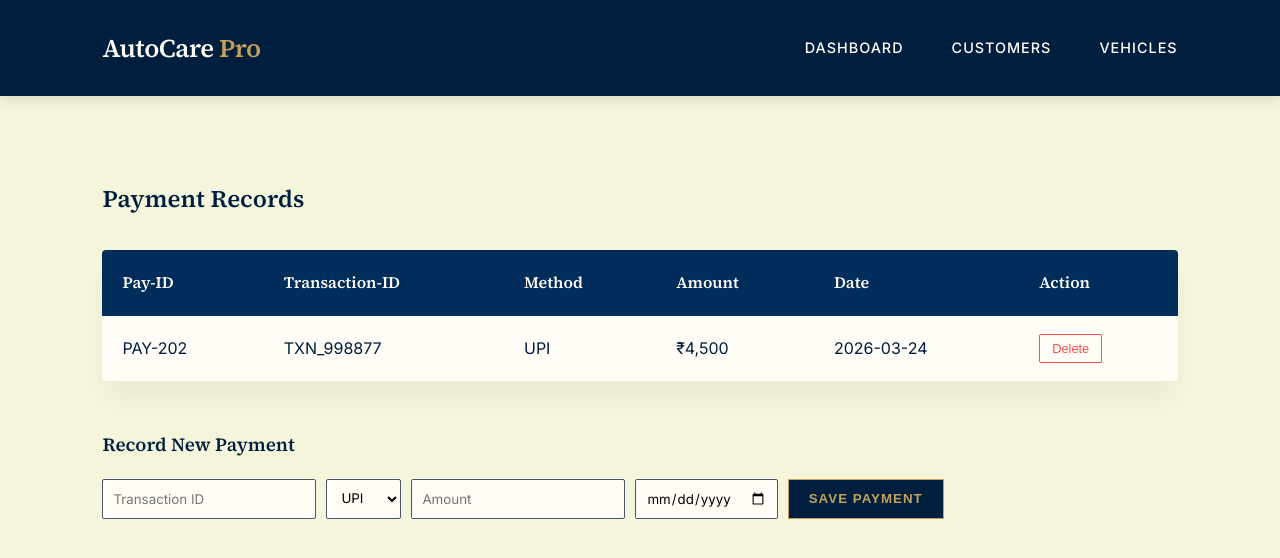
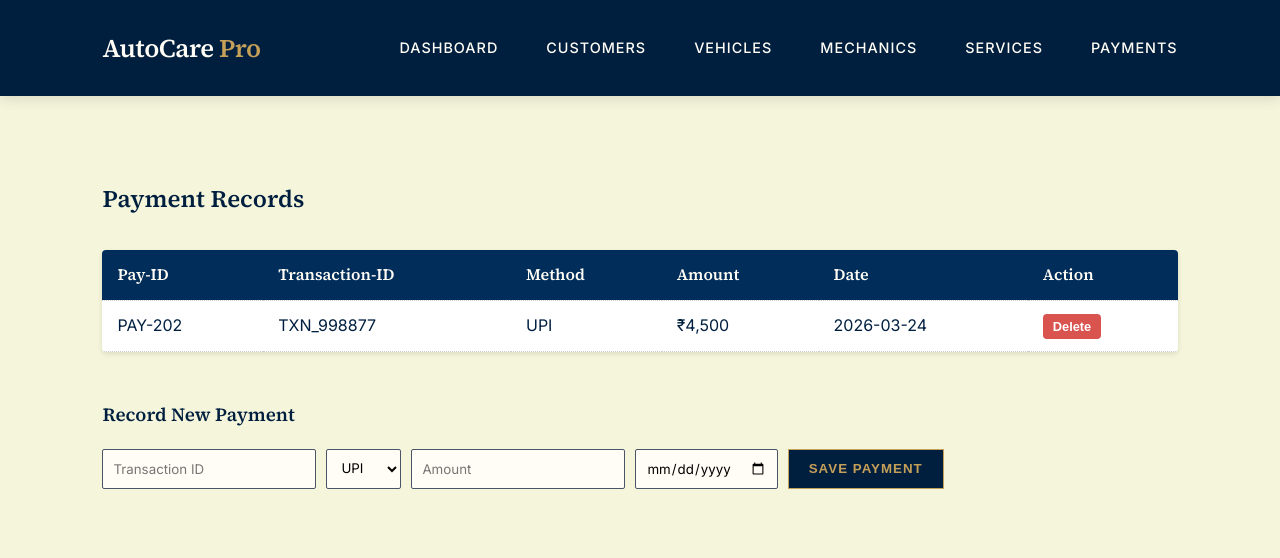
Before and after one commit to codeandcoffee45/dbms, a Flask app: page /payments in a window 1280 px wide. Shown: the top 558 px of the page. Run offline with Flask 3, Linux system fonts and the light colour scheme.

Commit message:
Updated mechanics services payments

```diff
--- a/static/style.css
+++ b/static/style.css
@@ -150,3 +150,32 @@ tr:hover td {
     background: var(--gold-accent);
     color: var(--navy);
 }
+/* Table Layout */
+.admin-table {
+    width: 100%;
+    border-collapse: collapse;
+    margin-top: 20px;
+    background-color: #ffffff;
+    box-shadow: 0 2px 5px rgba(0,0,0,0.1);
+}
+
+.admin-table th, .admin-table td {
+    padding: 12px 15px;
+    text-align: left;
+    border-bottom: 1px dotted #ccc;
+}
+
+/* Red Delete Button */
+.btn-delete {
+    background-color: #d9534f;
+    color: white;
+    border: none;
+    padding: 5px 10px;
+    border-radius: 4px;
+    cursor: pointer;
+    font-weight: bold;
+}
+
+.btn-delete:hover {
+    background-color: #c9302c;
+}
--- a/templates/base.html
+++ b/templates/base.html
@@ -14,6 +14,9 @@
             <li><a href="/">Dashboard</a></li>
             <li><a href="/customers">Customers</a></li>
             <li><a href="/vehicles">Vehicles</a></li>
+            <li><a href="/mechanics">Mechanics</a></li>
+            <li><a href="/services">Services</a></li>
+            <li><a href="/payments">Payments</a></li>
         </ul>
     </nav>
 
--- a/templates/mechanics.html
+++ b/templates/mechanics.html
@@ -3,7 +3,7 @@
 {% block content %}
 <h2 style="font-family: 'Source Serif 4', serif; margin-bottom: 2rem;">Mechanic Management</h2>
 
-<table>
+<table class="admin-table">
     <thead>
         <tr>
             <th>MEC-ID</th>
--- a/templates/payments.html
+++ b/templates/payments.html
@@ -3,7 +3,7 @@
 {% block content %}
 <h2 style="font-family: 'Source Serif 4', serif; margin-bottom: 2rem;">Payment Records</h2>
 
-<table>
+<table class="admin-table">
     <thead>
         <tr>
             <th>Pay-ID</th>
--- a/templates/services.html
+++ b/templates/services.html
@@ -3,7 +3,7 @@
 {% block content %}
 <h2 style="font-family: 'Source Serif 4', serif; margin-bottom: 2rem;">Vehicle Service History</h2>
 
-<table>
+<table class="admin-table" >
     <thead>
         <tr>
             <th>Service-ID</th>
```
